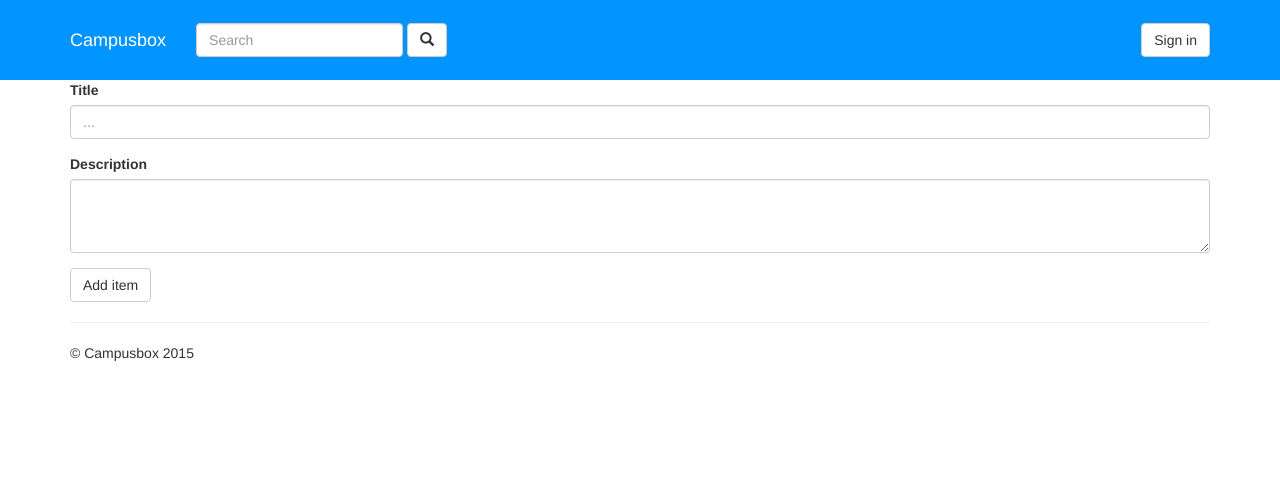
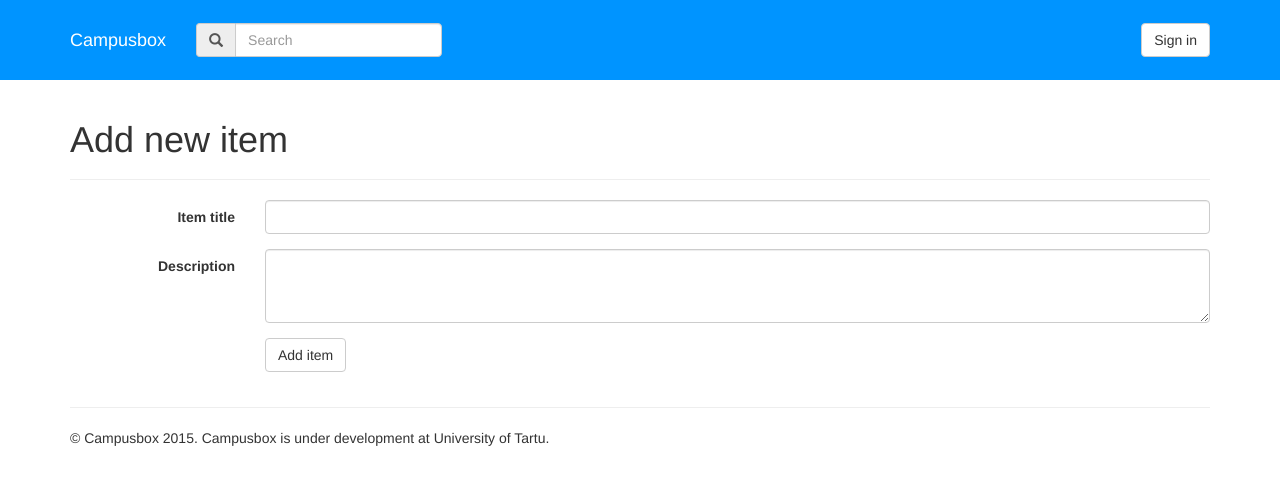
Before and after one commit to krkv/Campusbox, a CodeIgniter app: page /index.php/items/add in a window 1280 px wide. Shown: the top 485 px of the page. Run offline with CodeIgniter, Linux system fonts and the light colour scheme; some libraries are stand-ins or nearby versions.

Commit message:
Design adgustments, cleanup

```diff
--- a/application/controllers/items.php
+++ b/application/controllers/items.php
@@ -37,7 +37,7 @@ class Items extends CI_Controller {
         $this->load->helper('form');
 	    $this->load->library('form_validation');
 
-        $this->form_validation->set_rules('title', 'Title', 'required');
+        $this->form_validation->set_rules('title', 'item title', 'required');
 
         if ($this->form_validation->run() === FALSE)
 	    {
--- a/application/views/footer.php
+++ b/application/views/footer.php
@@ -3,7 +3,7 @@
             <hr>
 
 		    <footer>
-		        <p>&copy; Campusbox 2015</p>
+		        <p>&copy; Campusbox 2015. Campusbox is under development at University of Tartu.</p>
 		    </footer>
 
 	    </div> <!-- /container -->
--- a/application/views/header.php
+++ b/application/views/header.php
@@ -8,7 +8,9 @@
 	<title>Campusbox</title>
 
 	<link href="/css/bootstrap.min.css" rel="stylesheet">
-	<link href="/css/home.css" rel="stylesheet">
+	<link href="/css/campusbox.css" rel="stylesheet">
+
+    <script src="https://apis.google.com/js/client:platform.js" async defer></script>
 
 	<!-- Just for debugging purposes. Don't actually copy these 2 lines! -->
 	<!--[if lt IE 9]><script src="../../assets/js/ie8-responsive-file-warning.js"></script><![endif]-->
--- a/application/views/items/add.php
+++ b/application/views/items/add.php
@@ -1,28 +1,37 @@
 <div class="container">
 
-	<!-- Items -->
-	<div class="row">
-
-        <div class="col-md-12">
+    <div class="page-header">
+        <h1>Add new item</h1>
+    </div>
 
     <?php echo form_open('items/add') ?>
 
-            <form class="form-horizontal">
+    <div class="form-horizontal">
+
+        <?php echo validation_errors('<div class="row"><div class="col-sm-offset-2 col-sm-10 alert alert-danger" role="alert"><span class="glyphicon glyphicon-exclamation-sign" aria-hidden="true"></span> ', '</div></div>'); ?>
+
         <div class="form-group">
-                    <label for="title">Title</label>
-                    <input type="text" class="form-control" id="title" name="title" placeholder="...">
+            <label class="col-sm-2 control-label" for="title">Item title</label>
+            <div class="col-sm-10">
+                <input class="form-control" type="text" class="form-control" id="title" name="title">
             </div>
+        </div>
+
         <div class="form-group">
-                    <label for="description">Description</label>
+            <label class="col-sm-2 control-label" for="description">Description</label>
+            <div class="col-sm-10">
                 <textarea class="form-control" rows="3" id="description" name="description"></textarea>
             </div>
+        </div>
+
+        <div class="form-group">
+            <div class="col-sm-offset-2 col-sm-10">
                 <button type="submit" name="submit" class="btn btn-default">Add item</button>
-            </form>
-
-            <?php echo validation_errors(); ?>
-
+            </div>
         </div>
 
     </div>
 
+
+
 </div> <!-- /container -->
--- a/application/views/items/success.php
+++ b/application/views/items/success.php
@@ -3,6 +3,6 @@
 	<div class="container">
 		<h1>Success!</h1>
 		<p>Your item was successfully added to Campusbox.</p>
-		<p><a class="btn btn-primary btn-lg" href="/" role="button">&larr; Back to Campusbox</a></p>
+		<p><a class="btn btn-primary btn-lg" href="/" role="button"><span class="glyphicon glyphicon-arrow-left" aria-hidden="true"></span> Back to Campusbox</a></p>
 	</div>
 </div>
--- a/application/views/navigation.php
+++ b/application/views/navigation.php
@@ -11,7 +11,7 @@
 			    <span class="icon-bar"></span>
 		    </button>
 
-            <a class="navbar-brand" href="#">Campusbox</a>
+            <a class="navbar-brand" href="/">Campusbox</a>
 
 		</div>
 
@@ -19,14 +19,18 @@
 
             <form class="navbar-form navbar-left">
 			    <div class="form-group">
-				    <input type="text" placeholder="Search" class="form-control">
+                    <div class="input-group">
+                        <div class="input-group-addon"><span class="glyphicon glyphicon-search" aria-hidden="true"></span></div>
+				        <input type="text" placeholder="Search" class="form-control">
+                    </div>
 			    </div>
-                <button type="submit" class="btn btn-default"><span class="glyphicon glyphicon-search" aria-hidden="true"></span></button>
 			</form>
 
-            <form class="navbar-form navbar-right">
-			    <button type="submit" class="btn btn-default">Sign in</button>
-			</form>
+            <div class="navbar-form navbar-right">
+
+			    <div class="btn btn-default">Sign in</div>
+
+            </div>
 
 		</div><!--/.navbar-collapse -->
 
--- a/css/home.css
+++ b/css/campusbox.css
@@ -32,3 +32,7 @@ body {
     background-color: #0094ff !important;
     border-color: #0094ff !important;
 }
+
+#signinButton {
+
+}
--- a/css/welcome.css
+++ /dev/null
@@ -1,4 +0,0 @@
-body {
-    text-align: center;
-    margin-top: 10%;
-}
```
Also changed, not shown: application/views/items/index.php (+11 -5 lines), images/logo2.png (added). Lines whose indentation alone changed are shown as unchanged.
